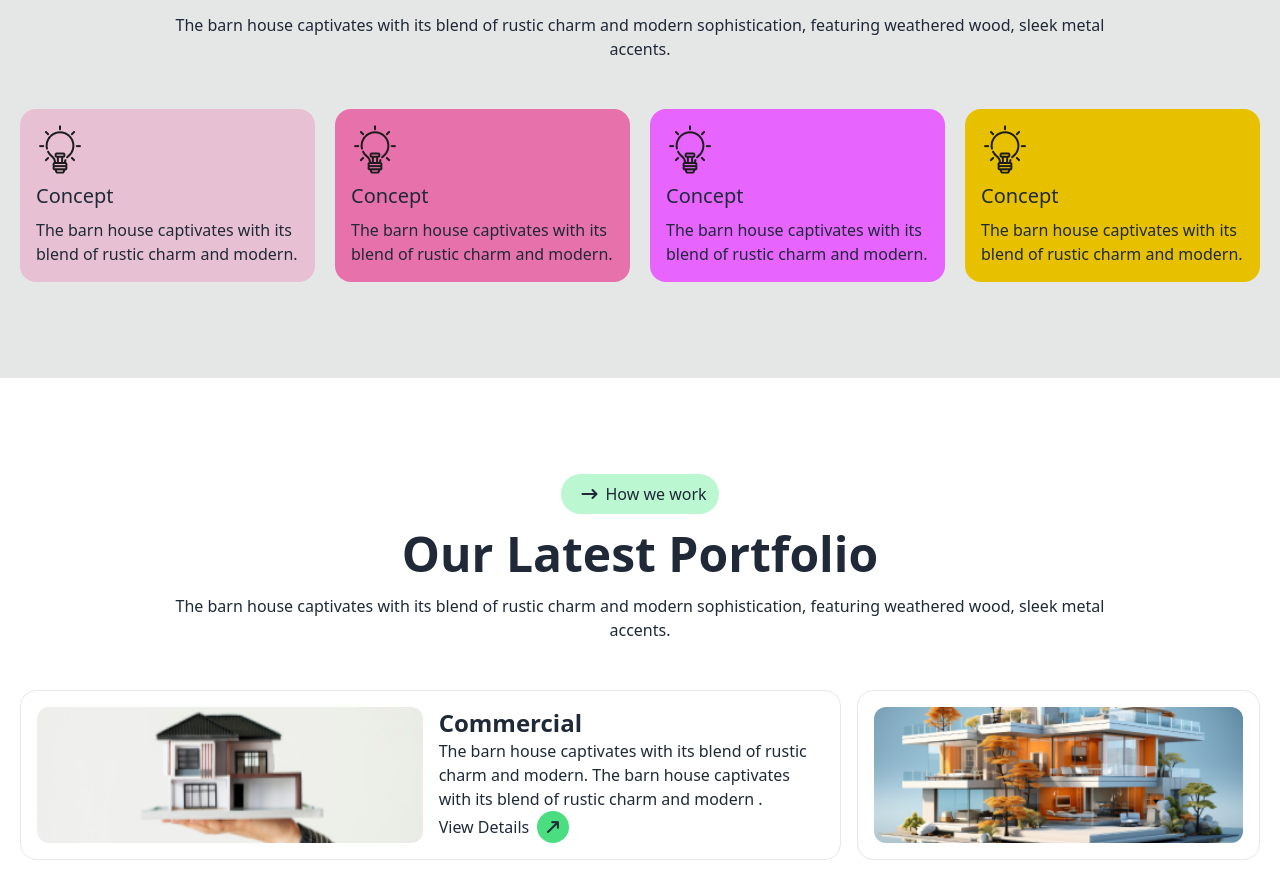
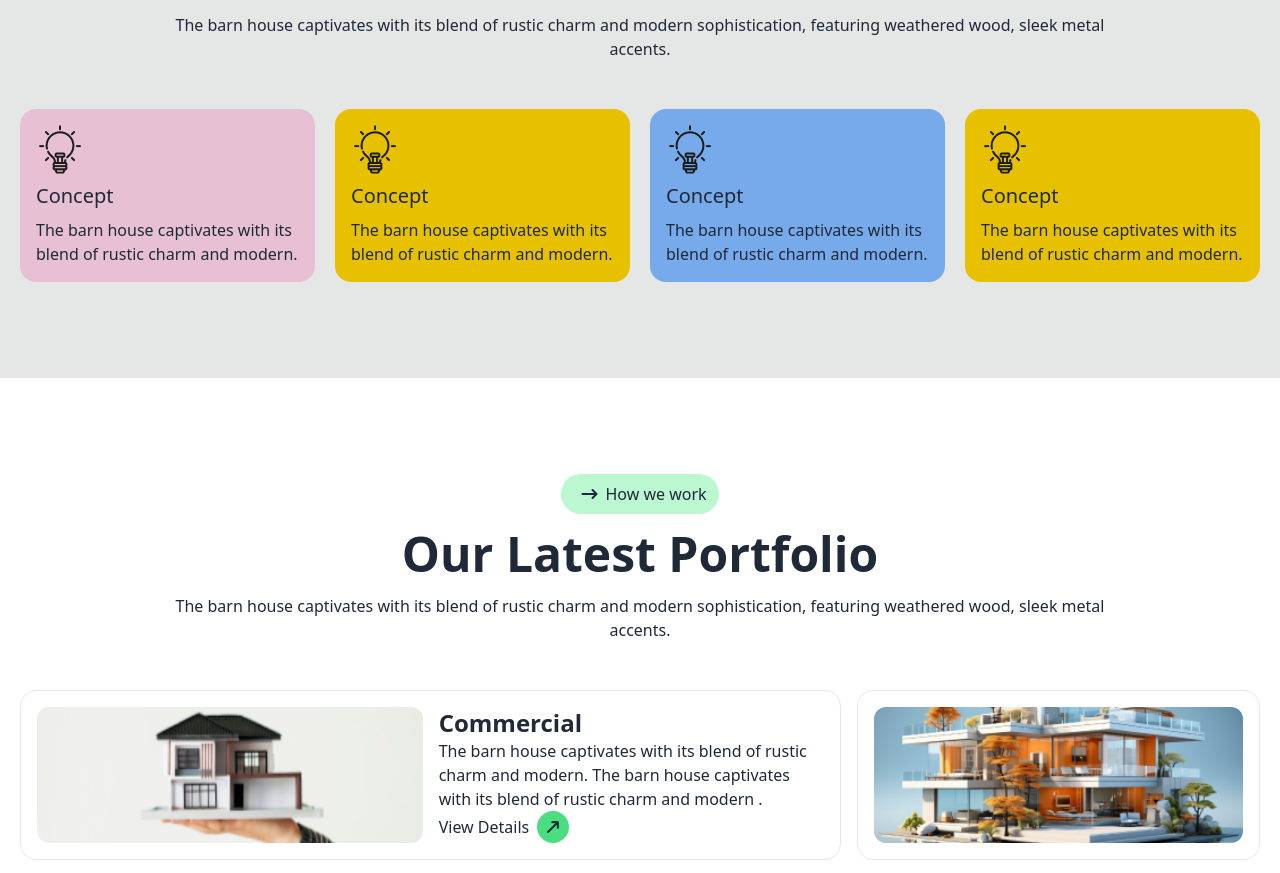
Before and after one commit to shamimranapro85/Rinterio, a plain HTML site: page index.html in a window 1280 px wide. Shown: the part 1684-2557 px from the top of the page. Drawn offline with nearby package versions, Linux system fonts and the light colour scheme.

Commit message:
change box color

```diff
--- a/index.html
+++ b/index.html
@@ -214,7 +214,7 @@
                 modern.
               </p>
             </div>
-            <div class="p-4 rounded-2xl grid gap-2 bg-[rgb(231,113,170)]">
+            <div class="p-4 rounded-2xl grid gap-2 bg-[rgb(231,193,0)]">
               <img src="./assets/concept.png" alt="batti not found" />
               <h1 class="text-xl">Concept</h1>
               <p class="text-gray-800">
@@ -222,7 +222,7 @@
                 modern.
               </p>
             </div>
-            <div class="p-4 rounded-2xl grid gap-2 bg-[rgb(231,100,296)]">
+            <div class="p-4 rounded-2xl grid gap-2 bg-[rgb(119,170,234)]">
               <img src="./assets/concept.png" alt="batti not found" />
               <h1 class="text-xl">Concept</h1>
               <p class="text-gray-800">
@@ -238,6 +238,7 @@
                 modern.
               </p>
             </div>
+
           </div>
         </div>
       </div>
```
